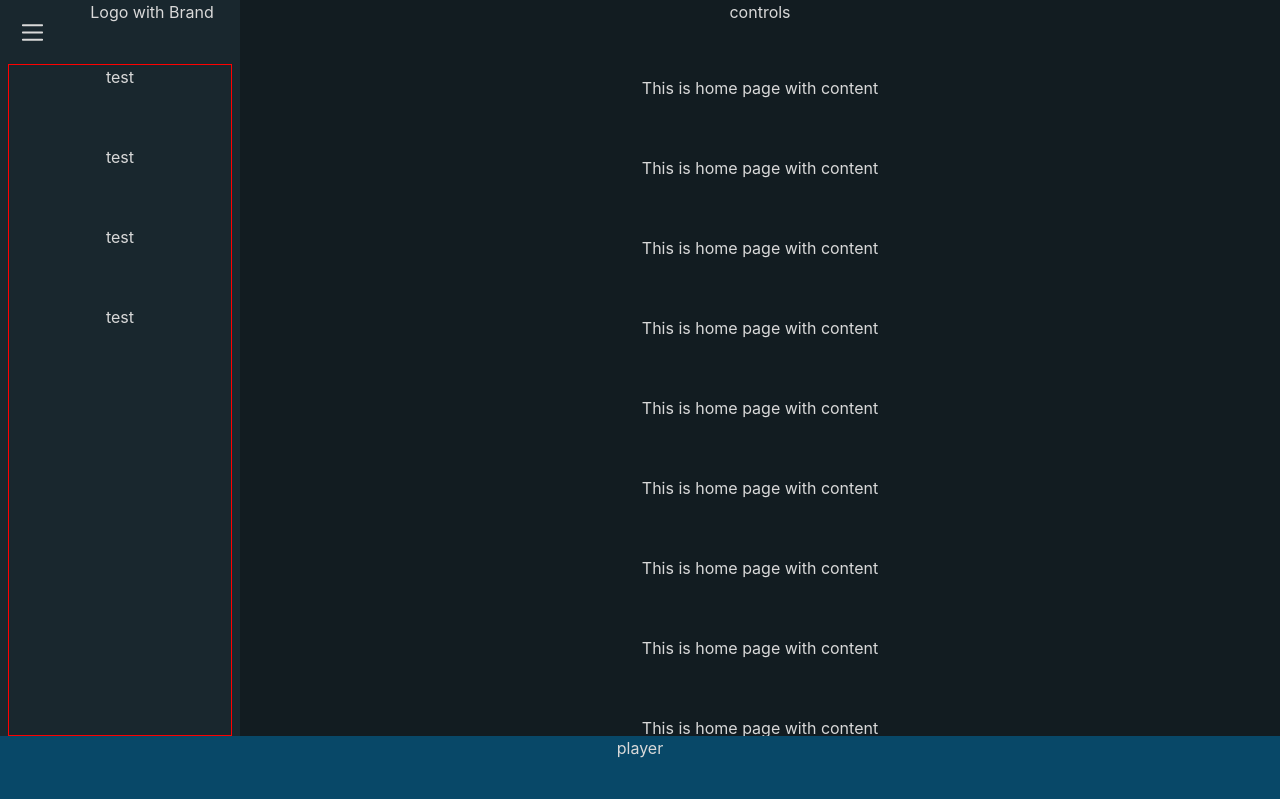
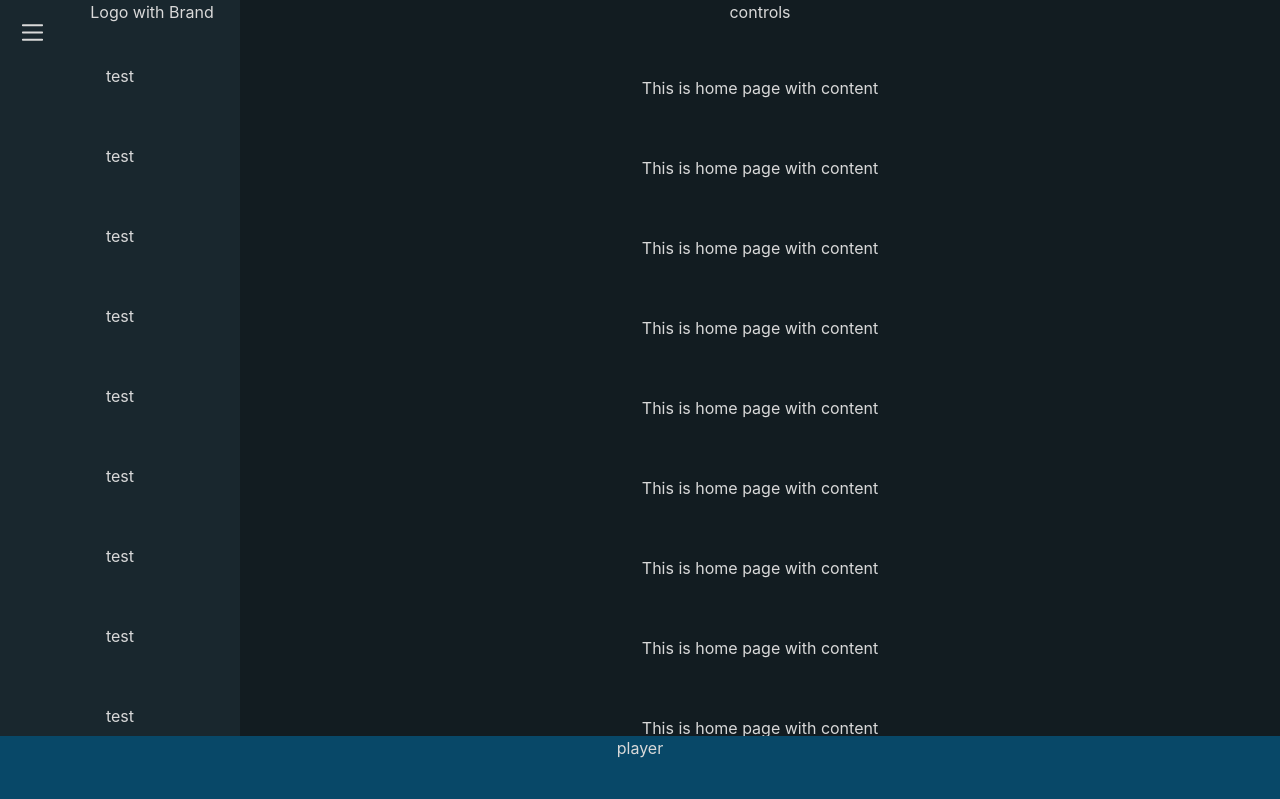
Before and after one commit to Joseph-013/React-finals-Music-App, a React (Create React App) app: page / in a window 1280 px wide. Shown: the top 799 px of the page. Built offline with nearby package versions, Linux system fonts and the light colour scheme; the HTML template or start-up script is replaced by a standard one.

Commit message:
Update Layout.js

```diff
--- a/src/components/Layout.js
+++ b/src/components/Layout.js
@@ -8,7 +8,14 @@ const Layout = () => {
             <section className="pl-16 md:pl-60">
                 <div className="w-16 pt-16 md:w-60 mb-16 overflow-hidden fixed top-0 left-0 h-screen flex flex-col">
                     <div className="flex-1 z-30 pb-16 overflow-y-hidden px-2 text-center bg-[#19272E]" style={{ scrollBehavior: 'contain' }}>
-                        <nav className="h-full boundary overflow-y-auto">
+                        <nav className="h-full overflow-y-auto">
+                            <div className="h-20">test</div>
+                            <div className="h-20">test</div>
+                            <div className="h-20">test</div>
+                            <div className="h-20">test</div>
+                            <div className="h-20">test</div>
+                            <div className="h-20">test</div>
+                            <div className="h-20">test</div>
                             <div className="h-20">test</div>
                             <div className="h-20">test</div>
                             <div className="h-20">test</div>
```
